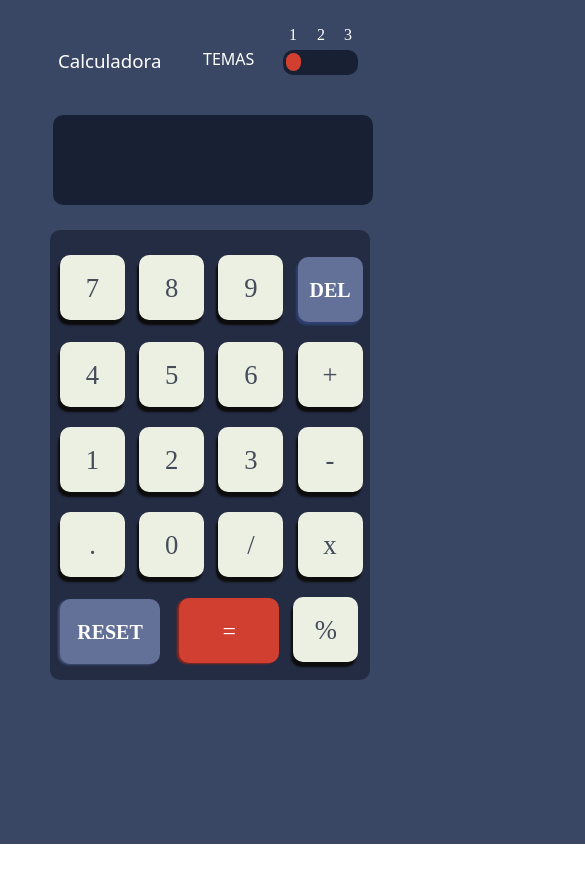
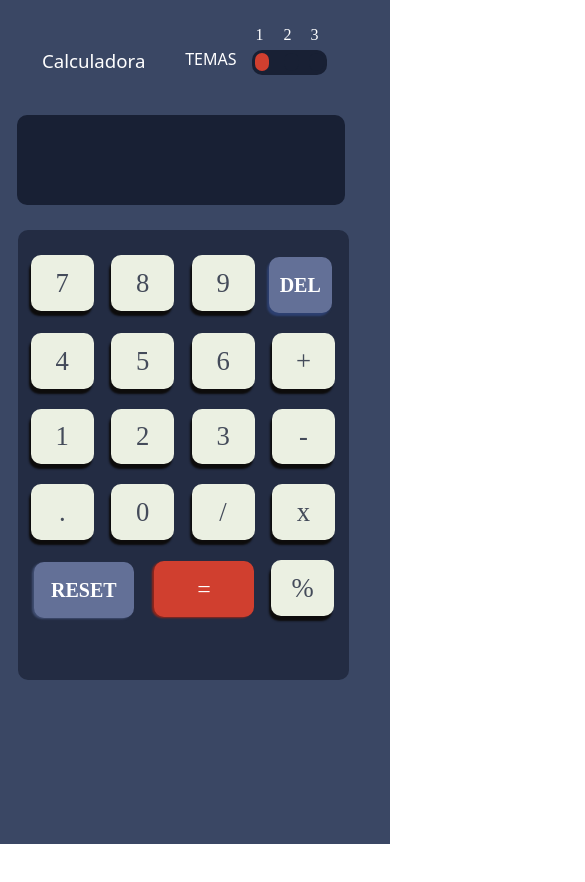
Before and after one commit to DerickLFAndrade/Calculadora_Mobile_Desktop, a plain HTML site: page index.html in a window 390 px wide. Shown: the top 882 px of the page, 585 px wide, since content can reach past the window. Before the commit the page ends 844 px from the top, so only its background shows below. Drawn offline with nearby package versions, Linux system fonts and the light colour scheme.

Commit message:
Reparo css

```diff
--- a/CSS.css
+++ b/CSS.css
@@ -1,9 +1,9 @@
 @media screen and (max-width: 625px) {
 
 #containerPrincipal {
-position: absolute;
+    position: absolute;
     height: 100vh;
-    width: 100vmax;
+    width: 100vw;
 
     background-color: hsl(222, 26%, 31%);
     background: cover;
@@ -11,8 +11,9 @@ position: absolute;
  #barraTema {
 
      margin-top: 70px;
-     width: 100vmax;
-    margin-left: 5%;
+     width: 100vw;
+     height: 100vh;
+    margin-left: 25px;
      border-radius: 10px;
 
  }
@@ -26,7 +27,7 @@ position: absolute;
   #tema{
       font-size: 12pt;
       position: absolute;
-    margin-left: 150px;
+    margin-left: 38%;
     margin-top: -20px;
     color: white;
  }
@@ -34,7 +35,7 @@ position: absolute;
      display: inline-flex;
      font-Family: Spartan;
      margin-top: -45px;
-     margin-left: 232px;
+     margin-left: 55%;
      position: absolute;
      color: white;
 
@@ -55,7 +56,7 @@ position: absolute;
 
      position: absolute;
      display: inline-flex;
-     margin-left: 230px;
+     margin-left: 55%;
      margin-top: -20px;
      height: 25px;
      width: 75px;
@@ -94,11 +95,12 @@ position: absolute;
     position: absolute;
      background: hsl(224, 36%, 15%);
      border-radius: 10px;
-     width: 320px;
+     width: 84vw;
      height: 90px;
      margin-top: 45px;
      color: white;
      font-size: 30pt;
+     margin-left: -20px;
 
  }
 
@@ -107,12 +109,12 @@ position: absolute;
     padding: 30px;
  }
    #pads {
-    margin-left: -3px;
+    margin-left: -5%;
     padding-top: 5px;
     background:  hsl(223, 31%, 20%);
      border-radius: 10px;
      margin-top: 100px;
-     width: 320px;
+     width: 85vw;
      height: 450px;
  }
  .imps {
@@ -120,14 +122,14 @@ position: absolute;
      font-Family: Spartan;
     border-radius: 10px;
     border: none;
-     width: 65px;
-     height: 65px;
+     width: 19%;
+     height: 18%;
      color:  hsl(221, 14%, 31%);
      font-size: 20pt;
     box-shadow: rgb(150, 125, 125);
    -webkit-box-shadow: -2px 5px 2px hsl(0, 4%, 5%) ;
 
- margin-left: 10px;
+ margin-left: 4%;
     margin-top: 20px;
 
  }
@@ -144,20 +146,20 @@ position: absolute;
 
  }
   #impsReset {
-    margin-left: 10px;
+    margin-left: 5%;
     margin-top: 15px;
     font-size: 15pt;
-    width: 100px;
+    width: 30%;
     color: white;
     background-color: hsl(225, 21%, 49%);
       box-shadow: white;
    -webkit-box-shadow: -2px 1px 2px hsl(224, 28%, 35%)
  }
   #resultadoCalc {
-    margin-left: 15px;
+    margin-left: 5%;
     margin-top: 15px;
     font-size: 18pt;
-    width: 100px;
+    width: 30%;
     color: white;
    background-color: hsl(6, 63%, 50%);
      box-shadow: white;
```
